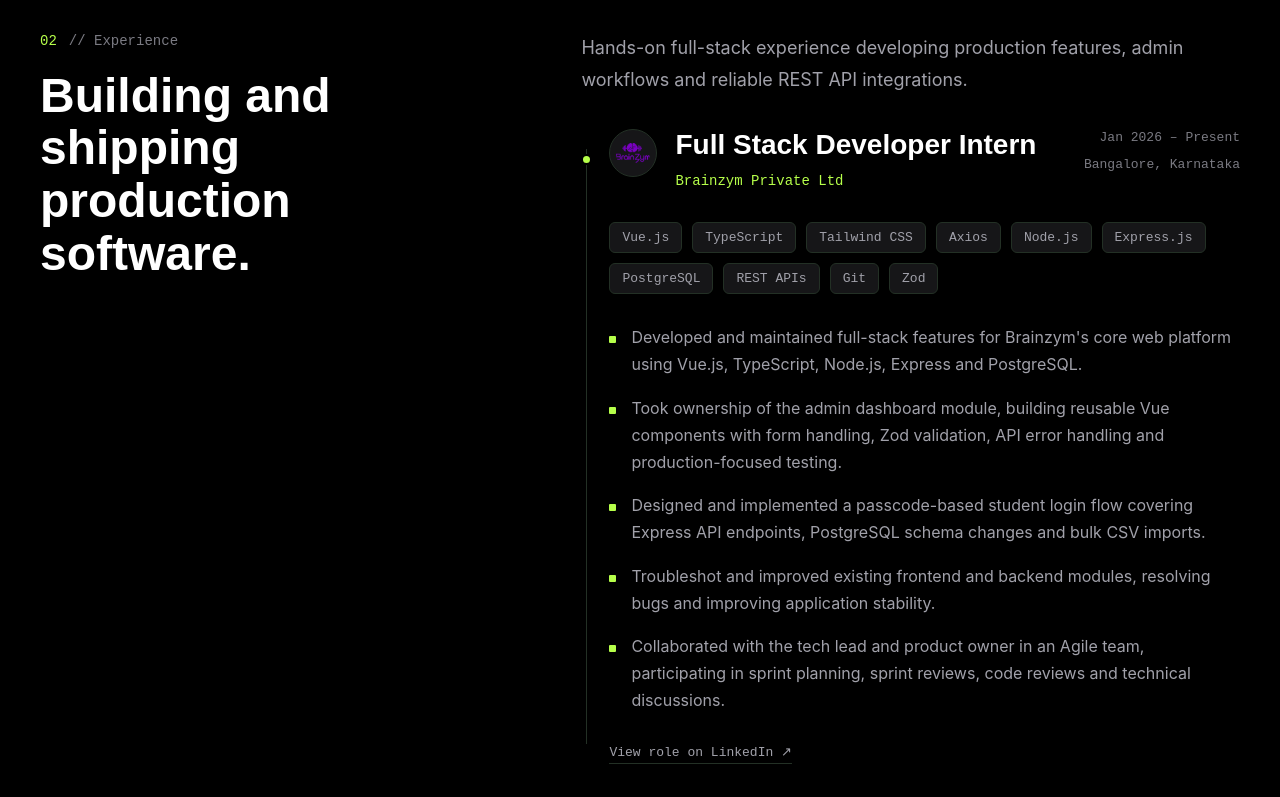
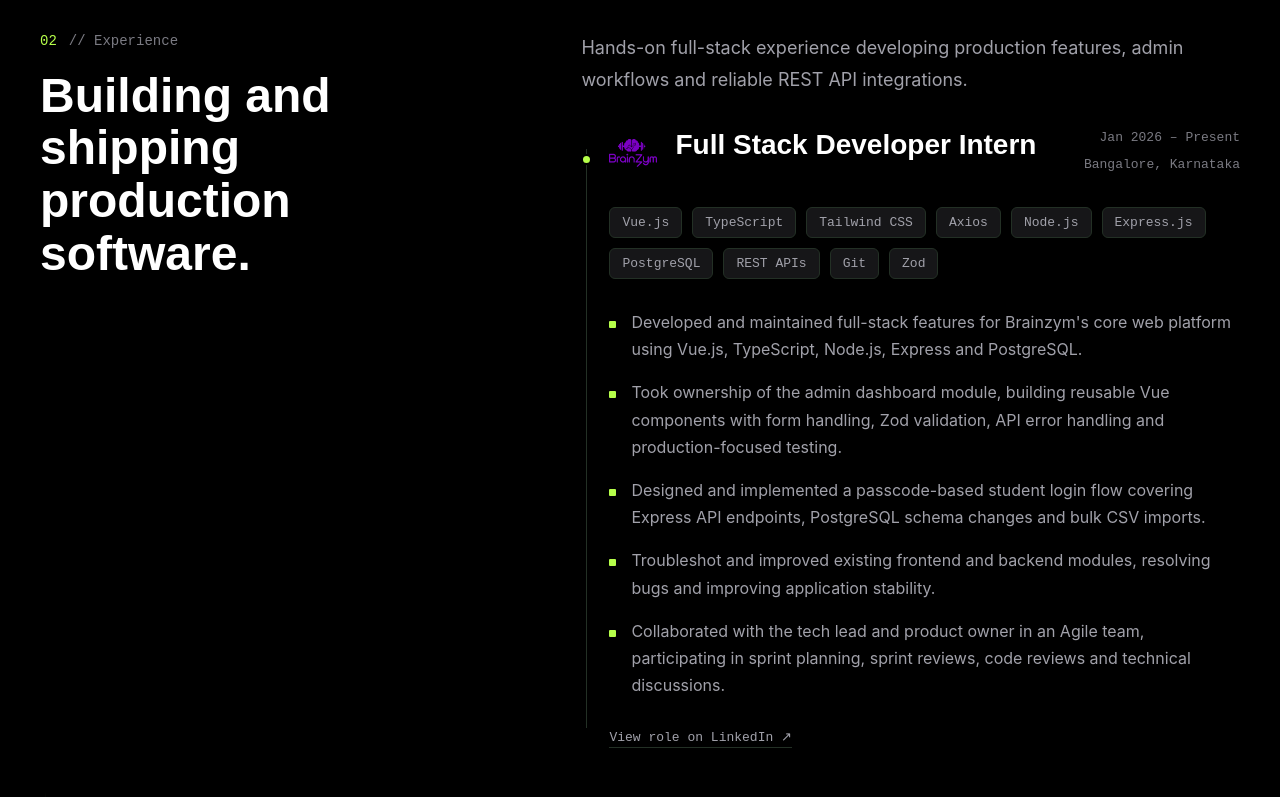
Before and after one commit to digvijay-ui/digvijay-portfolio, a Nuxt app: page / in a window 1280 px wide. Shown: the part 1580-2377 px from the top of the page. Built offline with nearby package versions, Linux system fonts and the light colour scheme.

Commit message:
UI: update exeprince section

```diff
--- a/components/experience/ExperienceCard.vue
+++ b/components/experience/ExperienceCard.vue
@@ -30,18 +30,6 @@ defineProps<ExperienceCardProps>()
 
       <div class="experience-card__identity">
         <h3 class="experience-card__role">{{ experience.role }}</h3>
-        <a
-          v-if="experience.companyUrl"
-          :href="experience.companyUrl"
-          target="_blank"
-          rel="noopener noreferrer"
-          class="experience-card__company"
-        >
-          {{ experience.company }}
-        </a>
-        <p v-else class="experience-card__company">
-          {{ experience.company }}
-        </p>
       </div>
 
       <div class="experience-card__meta">
@@ -98,17 +86,11 @@ defineProps<ExperienceCardProps>()
   width: 48px;
   height: 48px;
   place-items: center;
-  overflow: hidden;
-  border: 1px solid var(--color-border);
-  border-radius: 999px;
-  background: var(--color-surface-alt);
-  padding: 6px;
 }
 
 .experience-card__logo-image {
   width: 100%;
   height: 100%;
-  border-radius: 999px;
   object-fit: contain;
 }
 
@@ -131,29 +113,6 @@ defineProps<ExperienceCardProps>()
   font-size: clamp(1.5rem, 3vw, 1.75rem);
   font-weight: 700;
   line-height: 1.15;
-}
-
-.experience-card__company {
-  display: inline-flex;
-  width: fit-content;
-  margin: 10px 0 0;
-  color: var(--color-accent);
-  font-family: var(--font-mono);
-  font-size: 0.875rem;
-  line-height: 1.5;
-  text-decoration: none;
-}
-
-a.experience-card__company {
-  border-bottom: 1px solid transparent;
-  transition:
-    border-color 180ms ease-out,
-    color 180ms ease-out;
-}
-
-a.experience-card__company:hover {
-  border-color: var(--color-accent);
-  color: var(--color-text-primary);
 }
 
 .experience-card__meta {
@@ -226,8 +185,7 @@ a.experience-card__company:hover {
   color: var(--color-accent);
 }
 
-.experience-card__link:focus-visible,
-.experience-card__company:focus-visible {
+.experience-card__link:focus-visible {
   outline: 2px solid var(--color-accent);
   outline-offset: 5px;
 }
```
